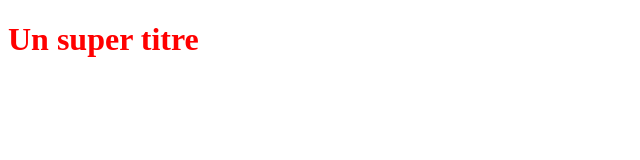
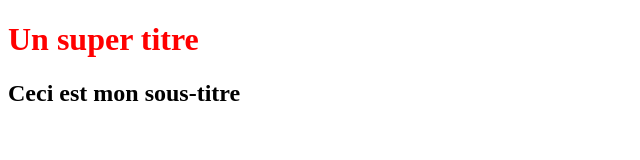
Before and after one commit to LeoD91/Mazegoproject, a plain HTML site: page index.html in a window 1280 px wide. Shown: the whole page, without its empty margins (0-640 px from the left). Drawn offline with Linux system fonts and the light colour scheme.

Commit message:
Modification du html

```diff
--- a/index.html
+++ b/index.html
@@ -9,5 +9,6 @@
 </head>
 <body>
     <h1>Un super titre</h1>
+    <h2>Ceci est mon sous-titre</h2>
 </body>
 </html>
```
